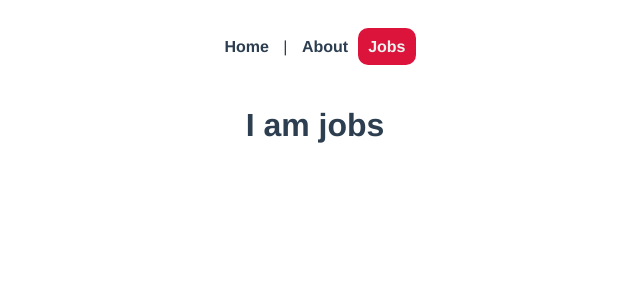
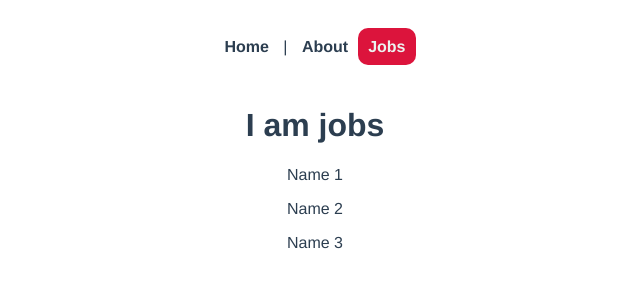
Before and after one commit to Lu-Smith/vue_router_training, a Vue app: page /jobs in a window 1280 px wide. Shown: the top 300 px of the page, without its empty margins (325-965 px from the left). Built offline with nearby package versions, Linux system fonts and the light colour scheme.

Commit message:
Updated Jobs.vue

```diff
--- a/src/App.vue
+++ b/src/App.vue
@@ -1,6 +1,6 @@
 <template>
   <nav>
-    <router-link :to="{name:'Home'}">Home</router-link> |
+    <router-link to="/">Home</router-link> |
     <router-link :to="{name:'About'}">About</router-link>
     <router-link :to="{name:'Jobs'}">Jobs</router-link>
   </nav>
--- a/src/views/Jobs.vue
+++ b/src/views/Jobs.vue
@@ -1,9 +1,21 @@
 <template>
   <h1>I am jobs</h1>
+  <div v-for="job in jobs" :key="job.id">
+  <p>{{ job.title }}</p></div>
 </template>
 
 <script>
 export default {
+    data () {
+        return {
+            jobs: [
+                {title: "Name 1", id: "1", description: "logem"},
+                {title: "Name 2", id: "2", description: "logem"},
+                {title: "Name 3", id: "3", description: "logem"},
+        ]
+        }
+
+    }
 
 }
 </script>
```
